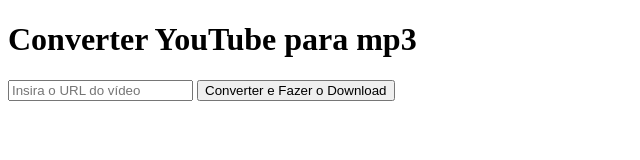
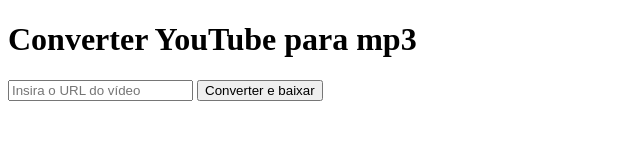
Before and after one commit to BrunoWithoutH/calculadora-html, a plain HTML site: page index.html in a window 1280 px wide. Shown: the whole page, without its empty margins (0-640 px from the left). Drawn offline with Linux system fonts and the light colour scheme.

Commit message:
Atualizar o index.html

```diff
--- a/index.html
+++ b/index.html
@@ -11,7 +11,7 @@
             <h1>Converter YouTube para mp3</h1>
             <div class="convert-input-container">
                   <input type="text" id="convert-input" placeholder="Insira o URL do vídeo">
-                  <button type="submit" id="convert-button">Converter e Fazer o Download</button>
+                  <button type="submit" id="convert-button">Converter e baixar</button>
             </div>
             <div class="result">
                   <p id="title"></p>
```
